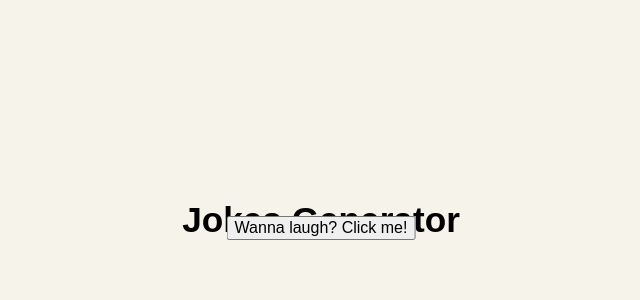
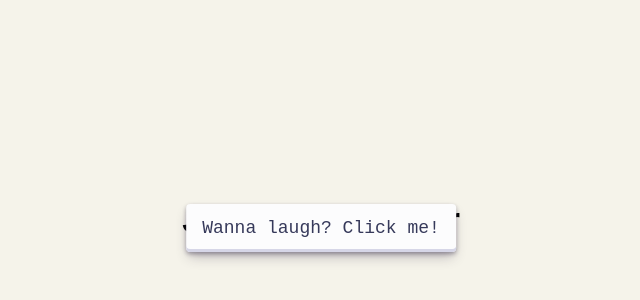
Before and after one commit to AngelaCandela/jokes_app, a website: page public/index.html in a window 1280 px wide. Shown: the part 172-472 px from the top of the page, without its empty margins (319-959 px from the left). Drawn offline with Linux system fonts and the light colour scheme.

Commit message:
Style buttons

```diff
--- a/public/styles/index.css
+++ b/public/styles/index.css
@@ -53,3 +53,48 @@ p {
   left: 50%;
   transform: translate(-50%, -50%);
 }
+
+button {
+  align-items: center;
+  appearance: none;
+  background-color: #FCFCFD;
+  border-radius: 4px;
+  border-width: 0;
+  box-shadow: rgba(45, 35, 66, 0.4) 0 2px 4px,rgba(45, 35, 66, 0.3) 0 7px 13px -3px,#D6D6E7 0 -3px 0 inset;
+  box-sizing: border-box;
+  color: #36395A;
+  cursor: pointer;
+  display: inline-flex;
+  font-family: "JetBrains Mono",monospace;
+  height: 48px;
+  justify-content: center;
+  line-height: 1;
+  list-style: none;
+  overflow: hidden;
+  padding-left: 16px;
+  padding-right: 16px;
+  position: relative;
+  text-align: left;
+  text-decoration: none;
+  transition: box-shadow .15s,transform .15s;
+  user-select: none;
+  -webkit-user-select: none;
+  touch-action: manipulation;
+  white-space: nowrap;
+  will-change: box-shadow,transform;
+  font-size: 18px;
+}
+
+button:focus {
+  box-shadow: #D6D6E7 0 0 0 1.5px inset, rgba(45, 35, 66, 0.4) 0 2px 4px, rgba(45, 35, 66, 0.3) 0 7px 13px -3px, #D6D6E7 0 -3px 0 inset;
+}
+
+button:hover {
+  box-shadow: rgba(45, 35, 66, 0.4) 0 4px 8px, rgba(45, 35, 66, 0.3) 0 7px 13px -3px, #D6D6E7 0 -3px 0 inset;
+  transform: translateY(-2px);
+}
+
+button:active {
+  box-shadow: #D6D6E7 0 3px 7px inset;
+  transform: translateY(2px);
+}
```
